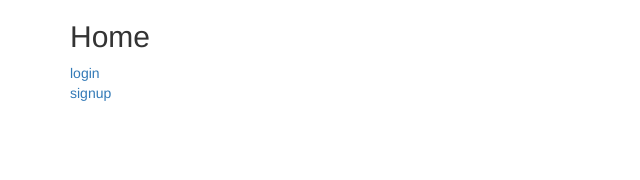
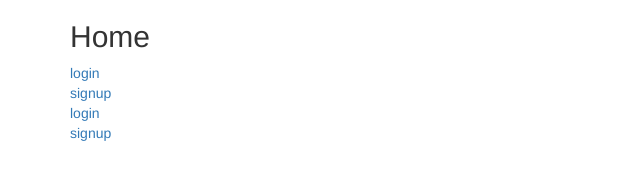
Before and after one commit to lotan1/kikarjs1, a plain HTML site: page kikarjs1/client/index.html at #/home in a window 1280 px wide. Shown: the full height of the page, 0-640 px from the left. Drawn offline with nearby package versions, Linux system fonts and the light colour scheme.

Commit message:
createproject view createidea view

```diff
--- a/kikarjs1/client/components/home/home.html
+++ b/kikarjs1/client/components/home/home.html
@@ -9,5 +9,12 @@
     <a href="#/signup">signup</a>
     </div>
 
+  <div>
+    <a href="#/createproject">login</a>
+  </div>
+  <div>
+    <a href="#/createidea">signup</a>
+  </div>
+
 
 </div>
```
